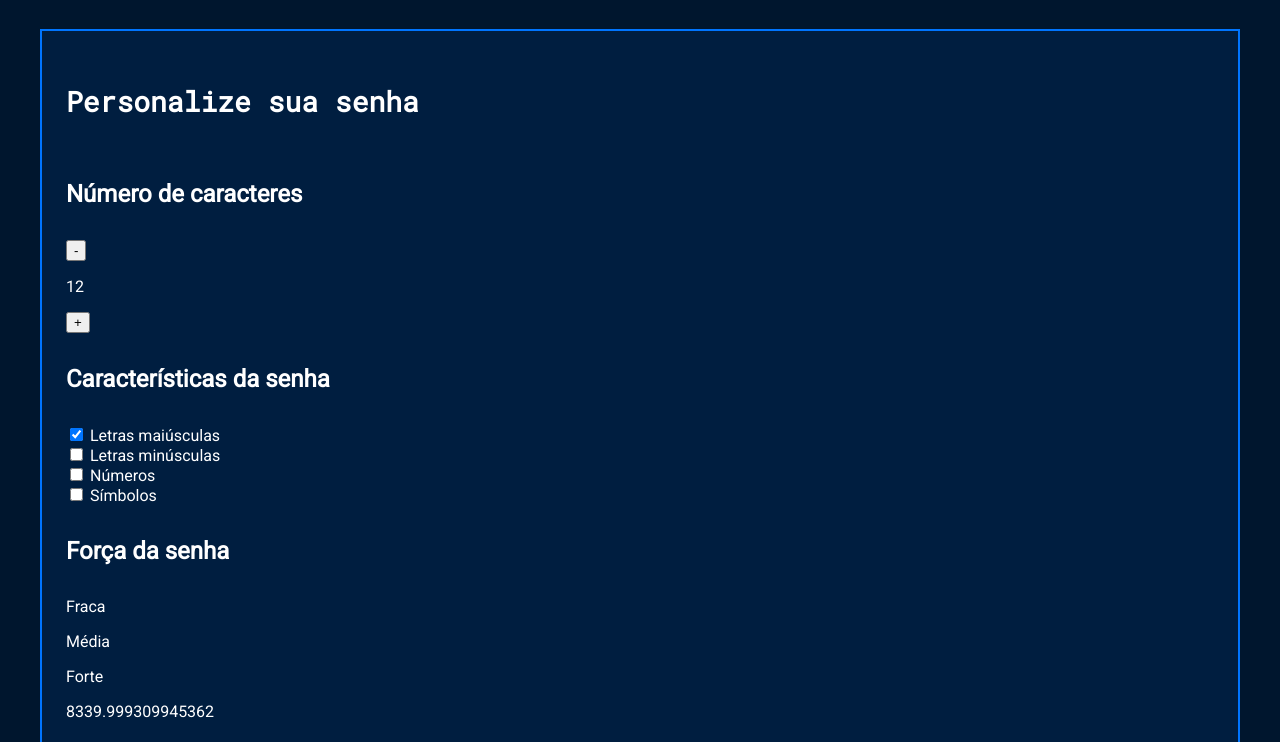
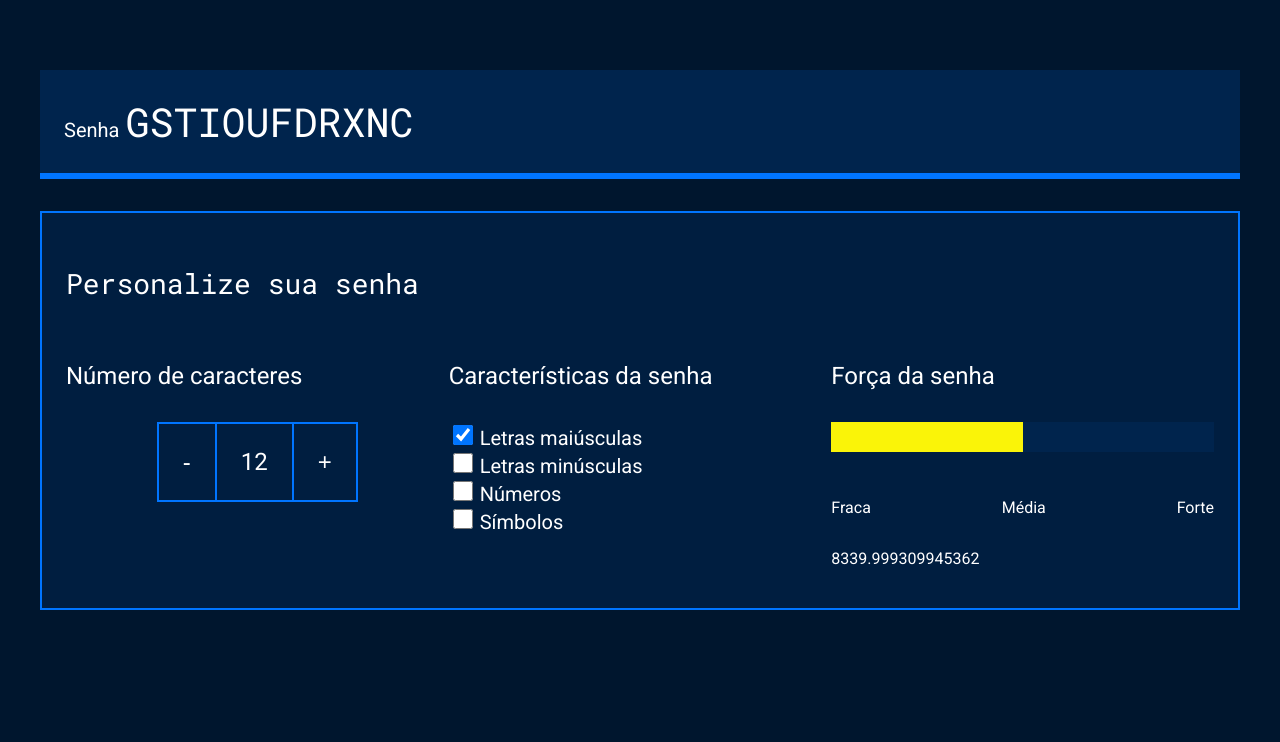
Before and after one commit to melissalopesbueno/Gerador-Senha, a plain HTML site: page index.html in a window 1280 px wide. Shown: the part 233-975 px from the top of the page. After the commit the page ends 851 px from the top, so only its background shows below. Drawn offline with Linux system fonts and the light colour scheme.

Commit message:
Update style.css

```diff
--- a/style.css
+++ b/style.css
@@ -8,6 +8,10 @@
     --borda: #0075FF;
     --roboto: 'Roboto', sans-serif;
     --roboto-mono: 'Roboto Mono', monospace;
+}
+
+*{
+    font-weight: 400;
 }
 
 body{
@@ -23,13 +27,21 @@ body{
 
 .titulo-secundario{
     font-size: 24px;
-    font-weight: 400;
 }
 
 .conteudo-titulo{
     text-align: center;
+    margin-top: 80px;
 }
-   #campo-senha {
+
+.conteudo-senha{
+    margin-top: 80px;
+    background: var(--fundo-senha);
+    padding: 24px;
+    border-bottom: 6px solid var(--borda);
+}
+
+#campo-senha{
     background-color: var(--fundo-senha);
     border: none;
     color: var(--branco);
@@ -37,6 +49,11 @@ body{
     font-size: 40px;
     width: 70%;
 }
+
+#campo-senha:focus{
+    outline: none;
+}
+
 .conteudo{
     max-width: 1200px;
     margin: 0 auto;
@@ -63,3 +80,73 @@ body{
     flex-direction: column;
     justify-content: center;
 }
+.parametro-senha{
+    width: 50%;
+    margin: 0 auto;
+}
+
+.parametro-senha-botoes{
+    display: flex;
+    justify-content: center;
+}
+
+.parametro-senha__botao{
+    background-color: var(--fundo-texto);
+    color: var(--branco);
+    border: 2px solid var(--borda);
+    padding: 24px;
+    font-size: 24px;
+    cursor: pointer;
+}
+.parametro-senha__texto{
+    padding: 24px;
+    border-top: 2px solid var(--borda);
+    border-bottom: 2px solid var(--borda);
+    margin: 0;
+    font-size: 24px;
+}
+
+label{
+    font-size: 20px;
+}
+
+.checkbox{
+    width: 20px;
+    height: 20px;
+    cursor: pointer;
+}
+
+.barra{
+    background-color: var(--fundo-senha);
+    height: 30px;
+    width: 100%;
+}
+.forca{
+    height: 30px;
+    position: relative;
+    bottom: 30px;
+}
+.fraca{
+    width: 25%;
+    background-color: #E71B32;
+}
+.media{
+    background-color: #FAF408;
+    width: 50%;
+}
+.forte{
+    background-color: #00FF85;
+    width: 100%;
+}
+
+.parametro-senha-textos{
+    display: flex;
+    justify-content: space-between;
+}
+
+
+@media screen and (min-width: 768px) {
+    .parametro-coluna__senha{
+        flex-direction: row;
+    }
+}
```
